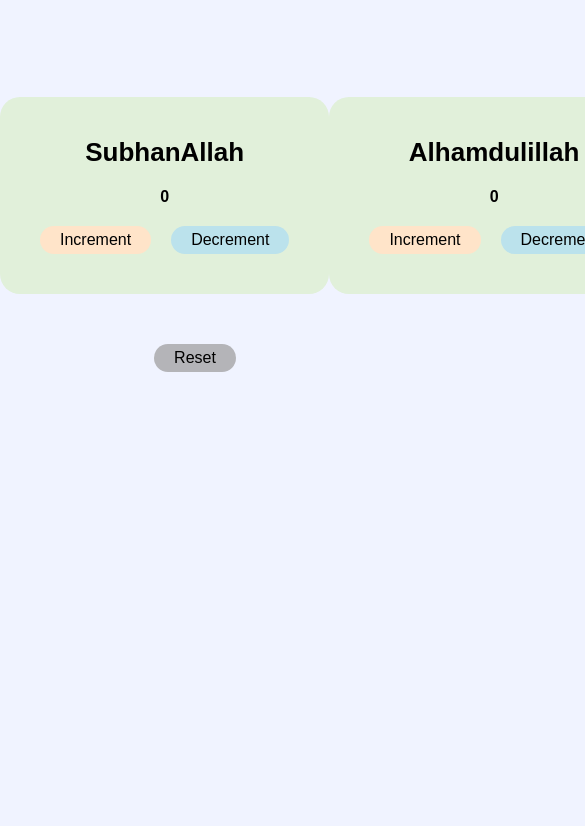
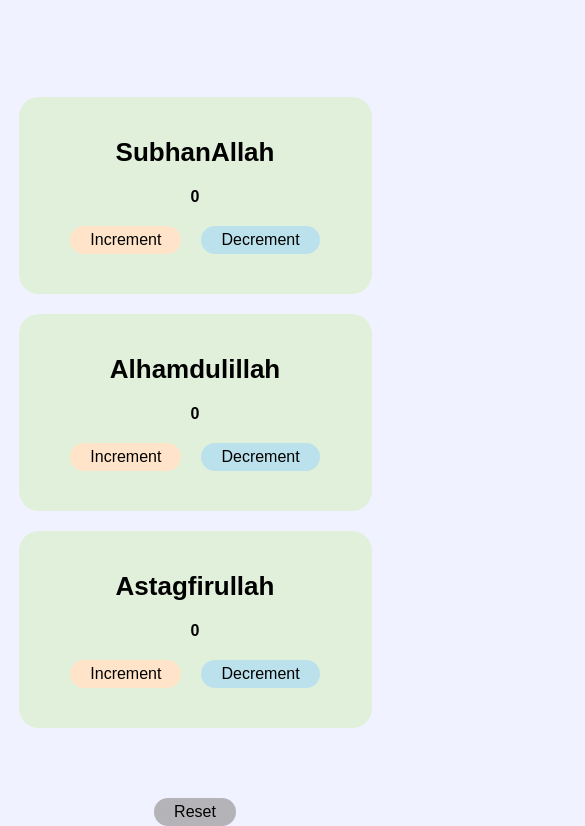
Before and after one commit to FojleTuhin/Digital_Tasbih, a plain HTML site: page index.html in a window 390 px wide. Shown: the part 157-983 px from the top of the page, 585 px wide, since content can reach past the window. Before the commit the page ends 844 px from the top, so only its background shows below. Drawn offline with Linux system fonts and the light colour scheme; a web font is replaced by a local one.

Commit message:
responsive

```diff
--- a/style.css
+++ b/style.css
@@ -64,3 +64,20 @@ h2{
     display: flex;
     justify-content: center;
 }
+
+@media screen and (max-width:600px){
+    .container{
+        flex-direction: column;
+        text-align: center;
+    }
+    .card{
+        width: 70%;
+        margin: auto;
+        margin-bottom: 20px;
+    }
+
+    .card .btn{
+       display: flex;
+       justify-content: center;
+    }
+}
```
Also changed, not shown: index.html (+1 -1 lines).
